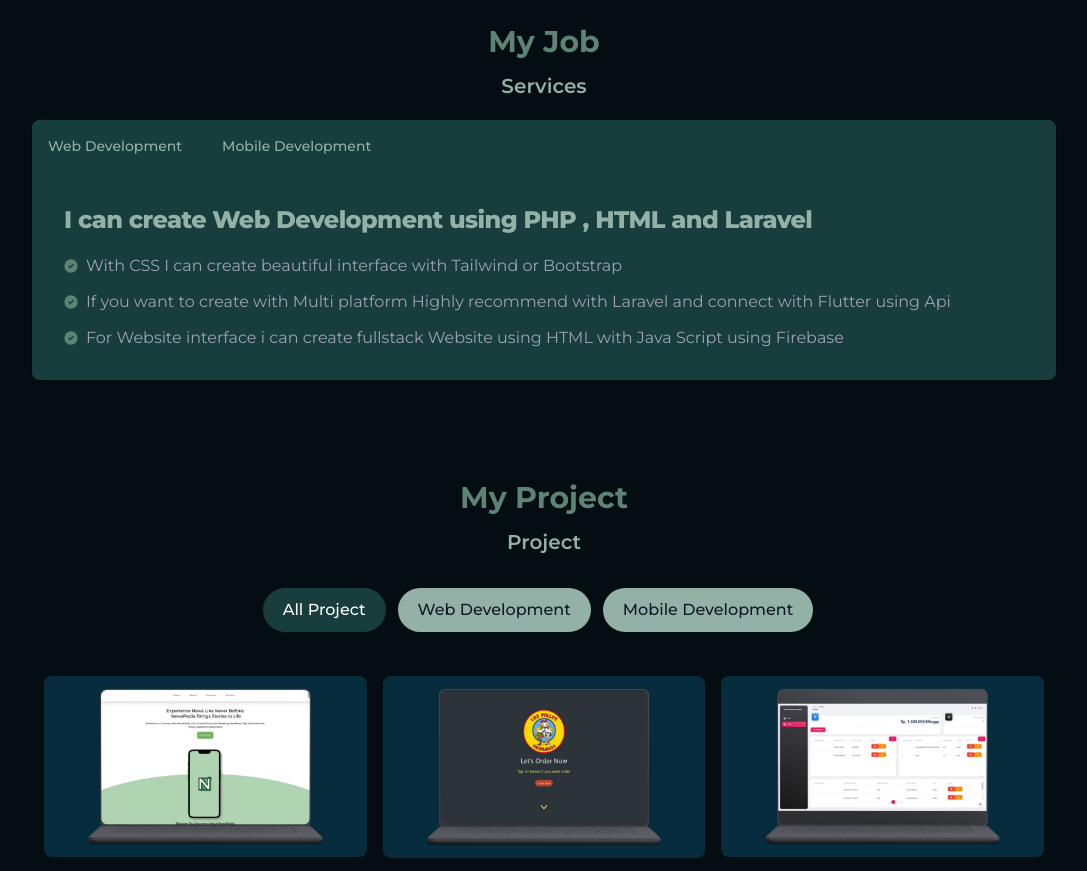
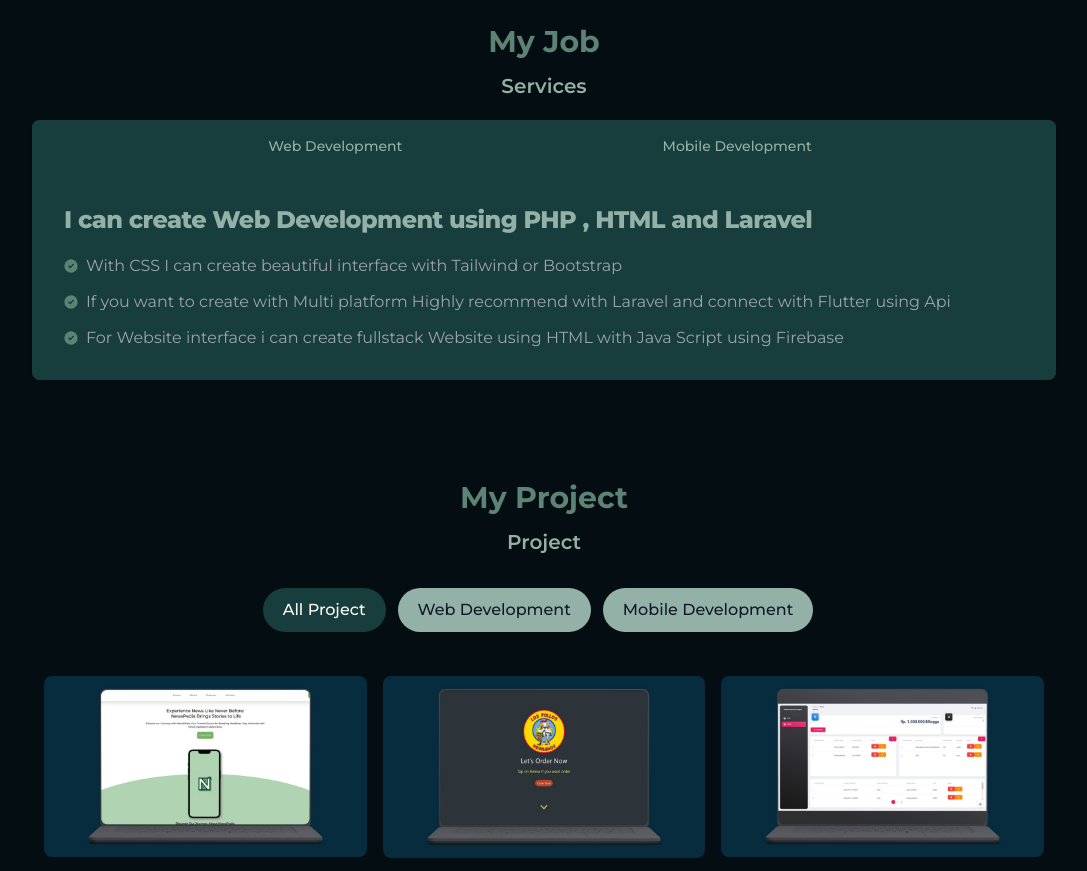
Before and after one commit to ngabroger/ngabroger.github.io, a website: page index.html in a window 1280 px wide. Shown: the part 2100-2971 px from the top of the page, without its empty margins (96-1183 px from the left). Drawn offline with nearby package versions, Linux system fonts and the light colour scheme.

Commit message:
update final ini real

```diff
--- a/index.html
+++ b/index.html
@@ -514,7 +514,7 @@
         <h2 class="justify-center flex text-3xl text-greenDark font-bold mb-3">My Job</h2>
         <h2 class="justify-center flex text-xl text-greenLight font-semibold mb-5">Services</h2>
         <div class="max-w-5xl mx-auto bg-primary rounded-lg shadow">
-          <ul class="flex flex-wrap text-sm font-medium text-center b rounded-t-lg bg-primary dark:border-gray-700 dark:text-gray-400 dark:bg-gray-800" id="defaultTab" data-tabs-toggle="#defaultTabContent" role="tablist">
+          <ul class="flex flex-wrap text-sm font-medium text-center justify-evenly rounded-t-lg bg-primary dark:border-gray-700 dark:text-gray-400 dark:bg-gray-800" id="defaultTab" data-tabs-toggle="#defaultTabContent" role="tablist">
             <li class="me-2">
               <button
                 id="about-tab"
```
